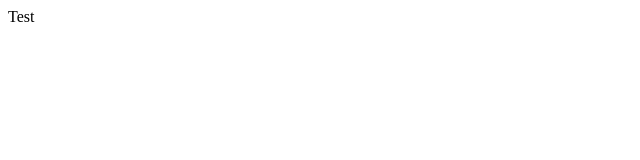
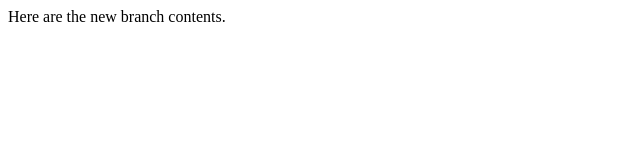
Before and after one commit to sridvana/lecture1, a plain HTML site: page index.html in a window 1280 px wide. Shown: the whole page, without its empty margins (0-640 px from the left). Drawn offline with Linux system fonts and the light colour scheme.

Commit message:
New branch content

```diff
--- a/index.html
+++ b/index.html
@@ -4,6 +4,6 @@
         <title>Test</title>
     </head>
     <body>
-        Test
+        Here are the new branch contents.
     </body>
 </html>
```
